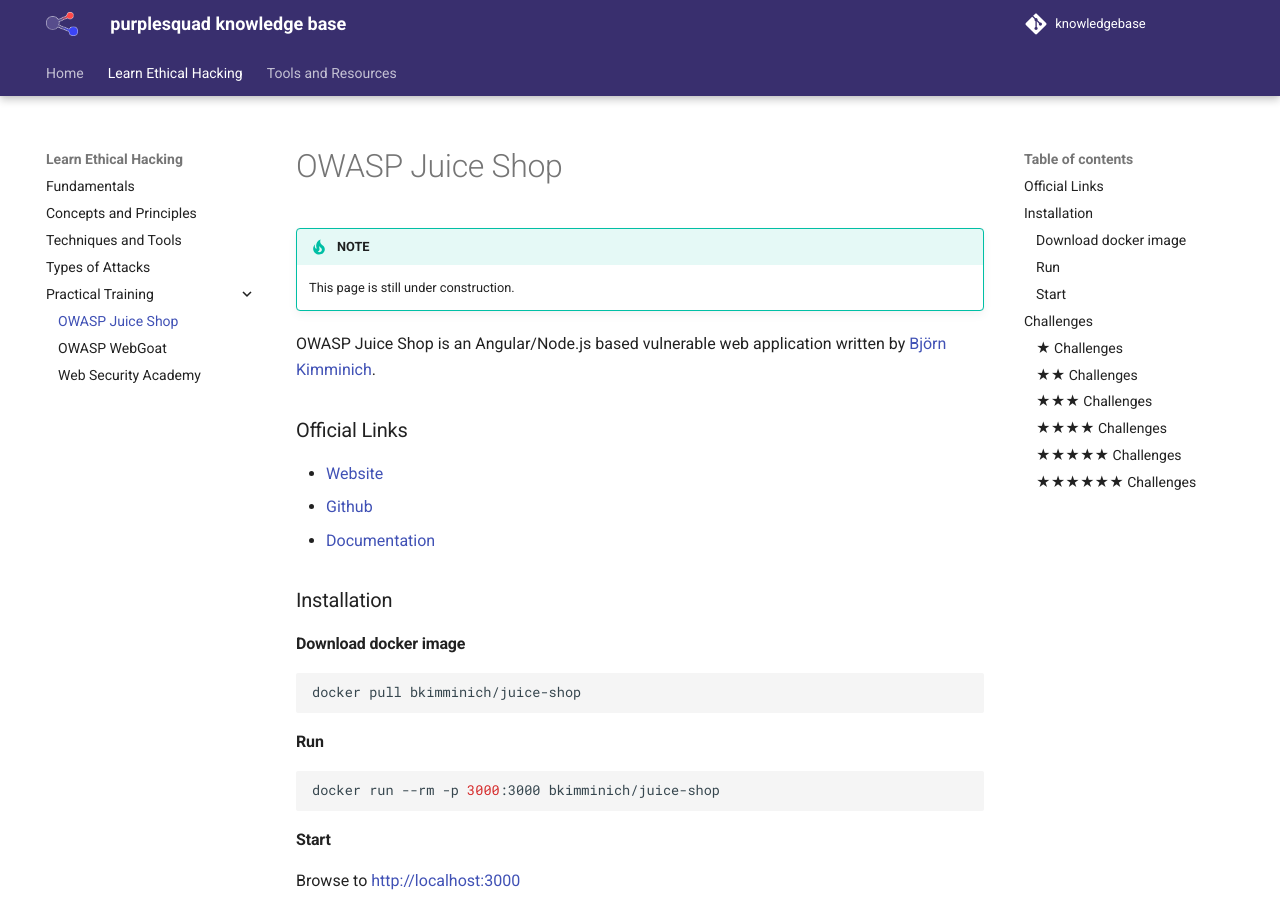
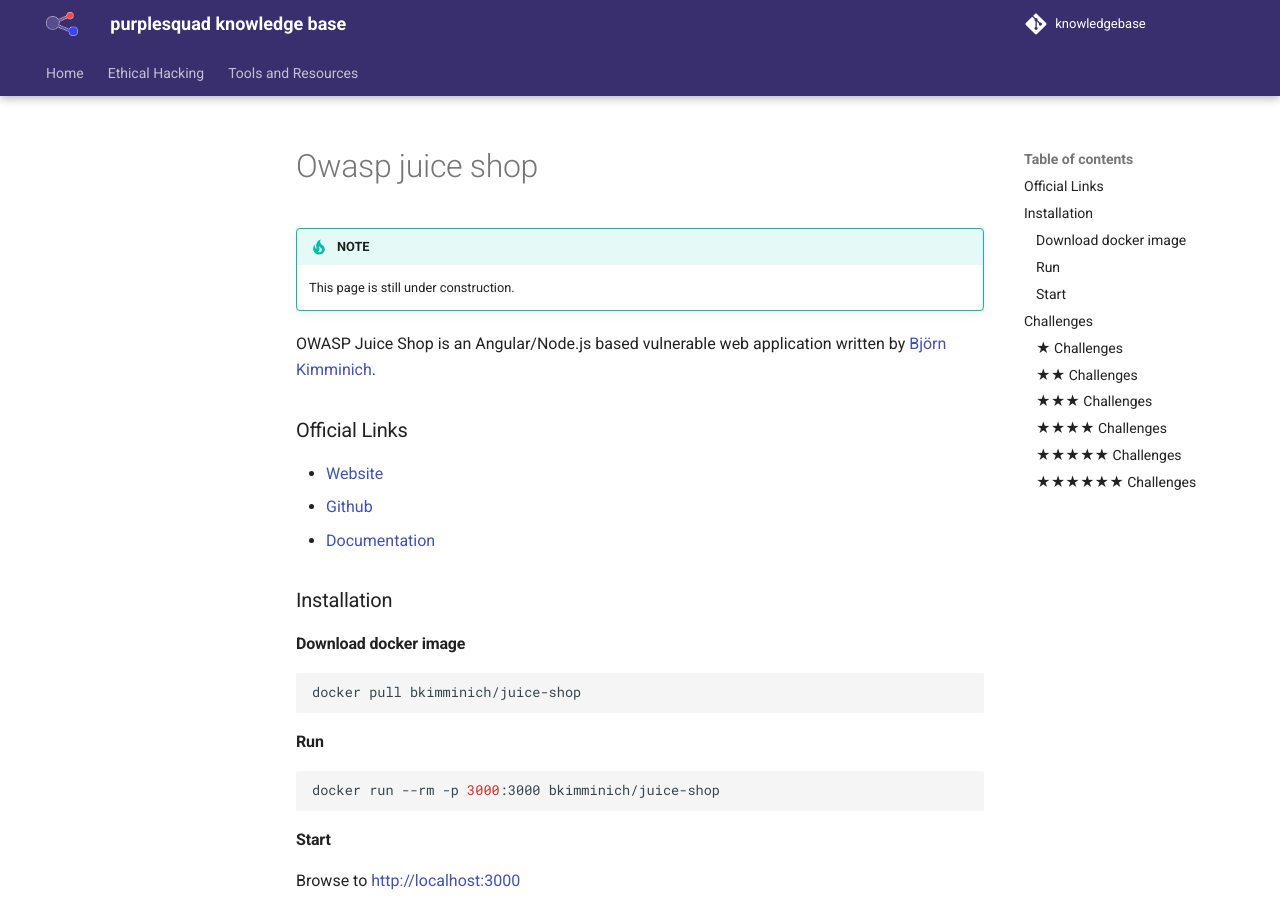
Before and after one commit to purplesquad-io/knowledgebase, an MkDocs documentation site: the page built from docs/learn/owasp-juice-shop.md, in a window 1280 px wide and 900 px high. Built offline with MkDocs 1.6.1 and Material for MkDocs 9.7.7, drawn with Linux system fonts in a browser that asks for light colours; comment, search, counter and statistics services are not loaded; some of the changed lines change nothing that is shown.

Commit message:
update docs

```diff
--- a/mkdocs.yml
+++ b/mkdocs.yml
@@ -8,15 +8,17 @@
 
 nav:
   - Home: index.md
-  - Learn Ethical Hacking:
-      - Fundamentals: learn/ethical-hacking-fundamentals.md
-      - Concepts and Principles: learn/hacking-concepts-and-principles.md
-      - Techniques and Tools: learn/hacking-techniques-and-tools.md
-      - Types of Attacks: learn/hacking-types-of-attacks.md
-      - Practical Training:
-        - OWASP Juice Shop: learn/owasp-juice-shop.md
-        - OWASP WebGoat: learn/owasp-webgoat.md
-        - Web Security Academy: learn/web-security-academy.md
+  - Ethical Hacking:
+      - Fundamentals: ethical-hacking/fundamentals.md
+#  - Learn Ethical Hacking:
+#      - Fundamentals: learn/ethical-hacking-fundamentals.md
+#      - Concepts and Principles: learn/hacking-concepts-and-principles.md
+#      - Techniques and Tools: learn/hacking-techniques-and-tools.md
+#      - Types of Attacks: learn/hacking-types-of-attacks.md
+#      - Practical Training:
+#        - OWASP Juice Shop: learn/owasp-juice-shop.md
+#        - OWASP WebGoat: learn/owasp-webgoat.md
+#        - Web Security Academy: learn/web-security-academy.md
 
 #  - Web Application attacks:
 #    - web-application-attacks/index.md
```
Also changed, not shown: docs/ethical-hacking/fundamentals.md (added).
